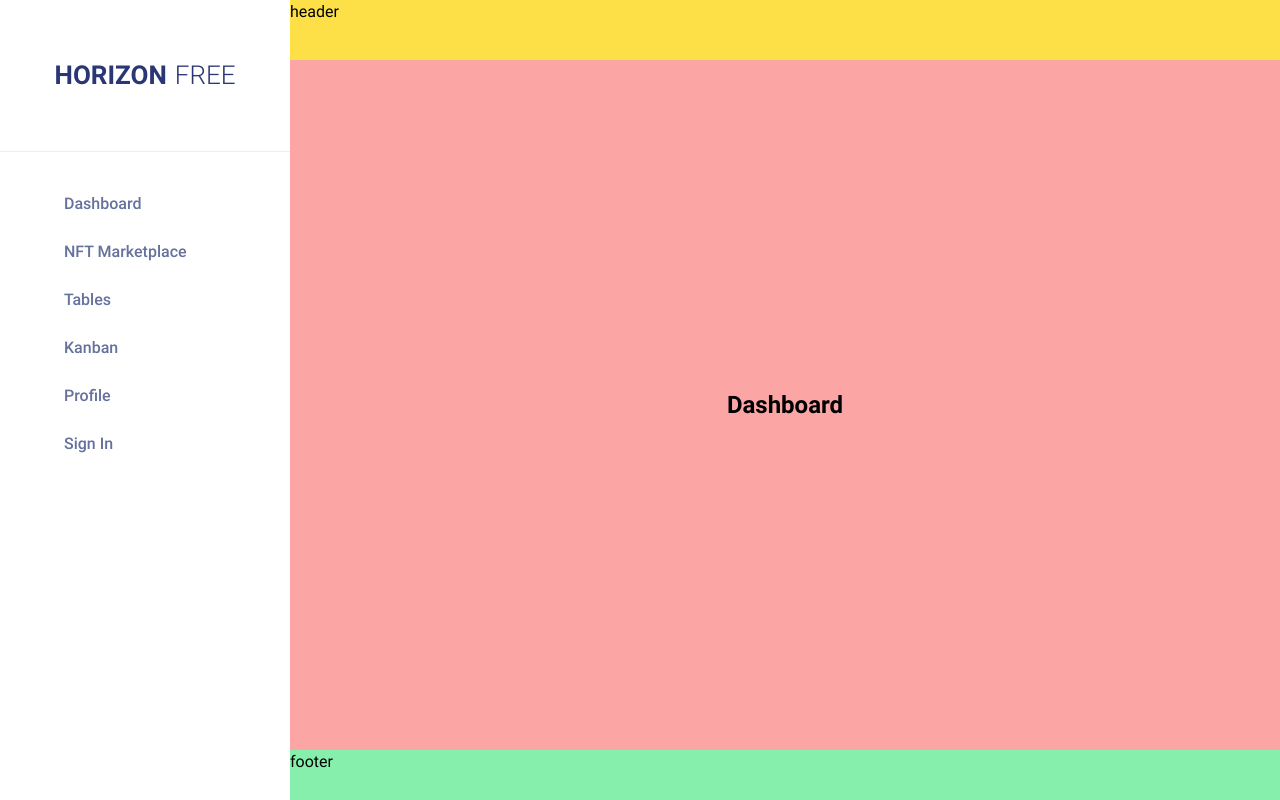
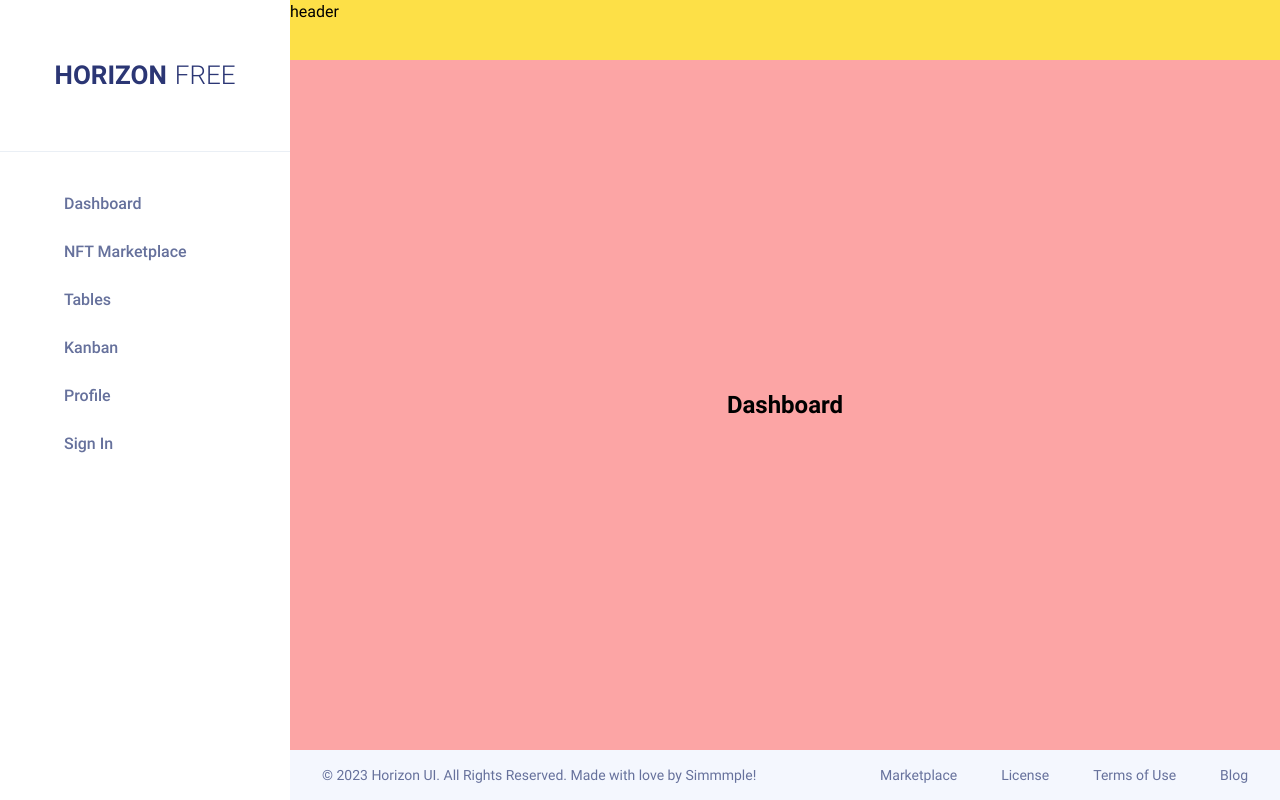
Before and after one commit to fili258-oss/dashboard-ucc, a React (Vite) app: page / in a window 1280 px wide. Built offline with nearby package versions, Linux system fonts and the light colour scheme; some icons are missing.

Commit message:
[update] footer

```diff
--- a/src/components/footer.tsx
+++ b/src/components/footer.tsx
@@ -1,7 +1,15 @@
 const Footer = () => {
   return (
-    <footer className='bg-green-300'>
-      <p>footer</p>
+    <footer className='flex flex-row items-center justify-between px-8 text-sm text-app-gray-700 bg-app-background-main'>
+      <span>
+        © 2023 Horizon UI. All Rights Reserved. Made with love by Simmmple!
+      </span>
+      <ul className='flex gap-11'>
+        <li>Marketplace</li>
+        <li>License</li>
+        <li>Terms of Use</li>
+        <li>Blog</li>
+      </ul>
     </footer>
   );
 };
--- a/src/screens/App.tsx
+++ b/src/screens/App.tsx
@@ -11,6 +11,7 @@ import Kanban from './Kanban';
 import Profile from './Profile';
 import SignIn from './SignIn';
 import NotFound from './NotFound';
+import Footer from '../components/footer';
 
 function App() {
   return (
@@ -31,9 +32,7 @@ function App() {
             <Route path='*' element={<NotFound />} />
           </Routes>
         </section>
-        <footer className='bg-green-300'>
-          <p>footer</p>
-        </footer>
+        <Footer />
       </section>
     </main>
   );
--- a/tailwind.config.js
+++ b/tailwind.config.js
@@ -15,6 +15,7 @@ export default {
         'app-blue-dark': '#2B3674',
         'app-blue-light': '#4285F4',
         'app-purple-light': '#6A53FF',
+        'app-background-main': '#F4F7FE',
         'app-gray': {
           50: '#f3f7fa',
           100: '#eaeff5',
```
